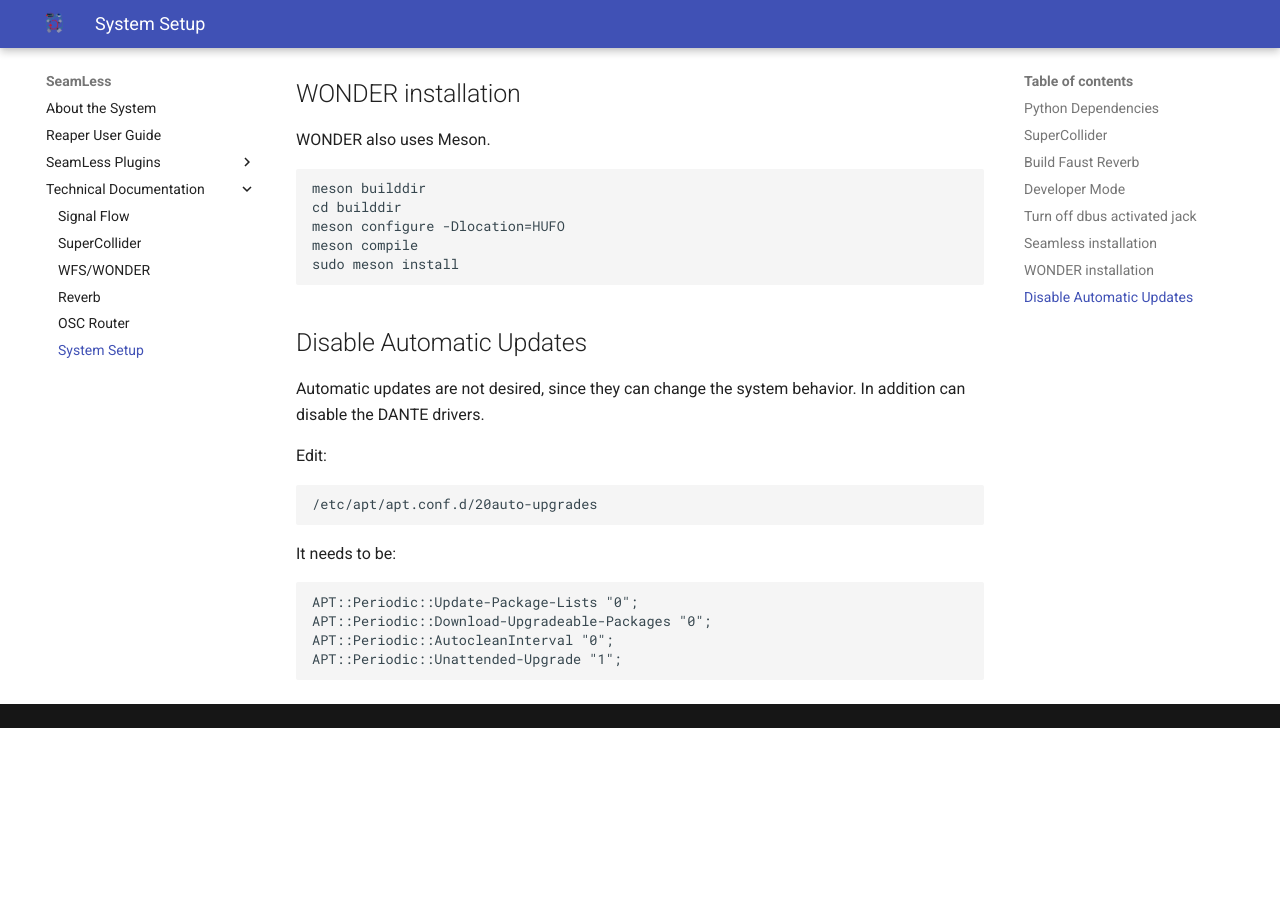
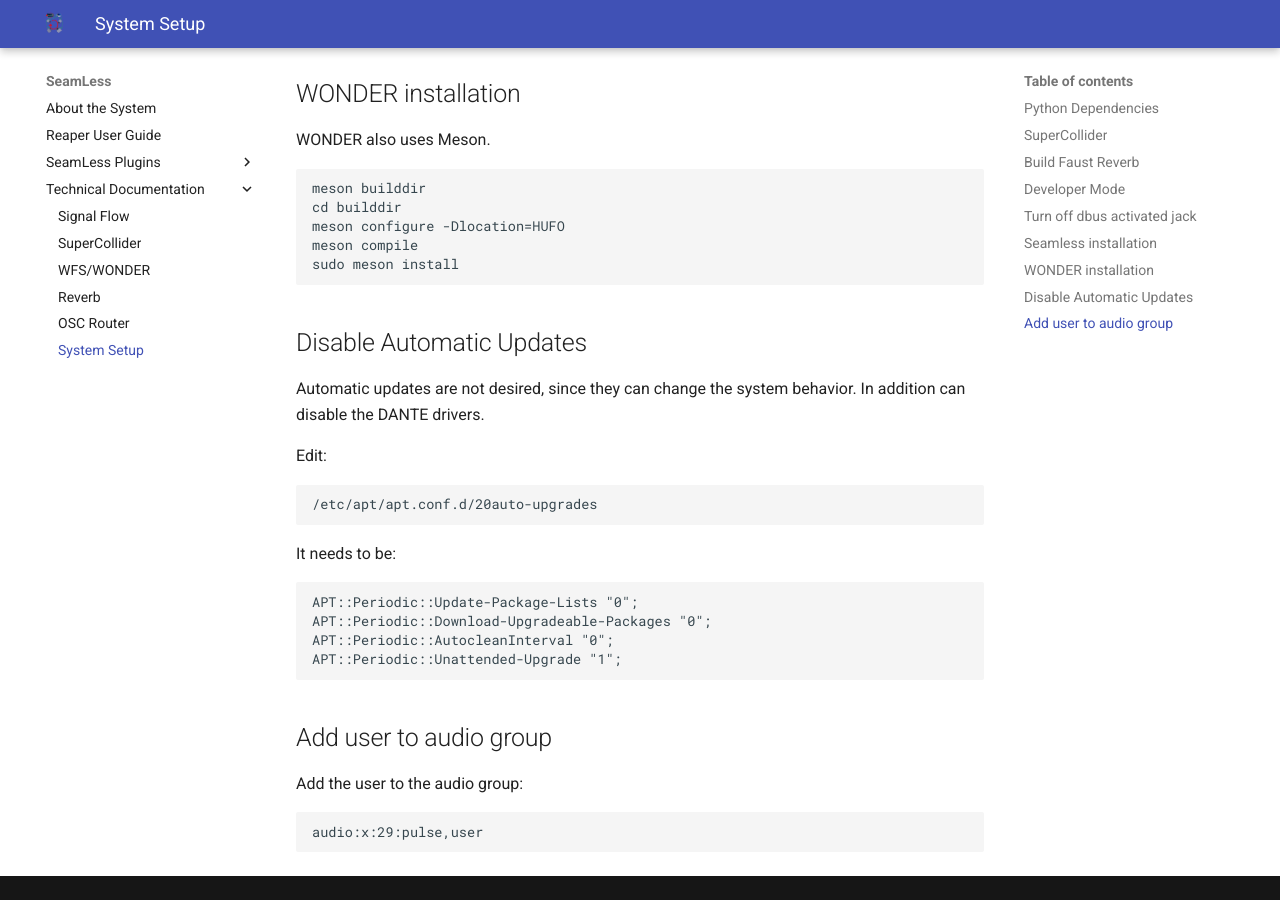
Before and after one commit to anwaldt/seamless, an MkDocs documentation site: the page built from Documentation/docs/system_setup.md, in a window 1280 px wide and 900 px high, scrolled down 1806 px. Built offline with MkDocs 1.6.1 and Material for MkDocs 9.7.7, drawn with Linux system fonts in a browser that asks for light colours; before the commit the page ends 2534 px from its top, so only the background shows below that.

Commit message:
[Docs] Add user to audio group

````diff
--- a/Documentation/docs/system_setup.md
+++ b/Documentation/docs/system_setup.md
@@ -101,3 +101,10 @@
 	APT::Periodic::Download-Upgradeable-Packages "0";
 	APT::Periodic::AutocleanInterval "0";
 	APT::Periodic::Unattended-Upgrade "1";
+
+## Add user to audio group
+
+Add the user to the audio group:
+```
+audio:x:29:pulse,user
+```
````
